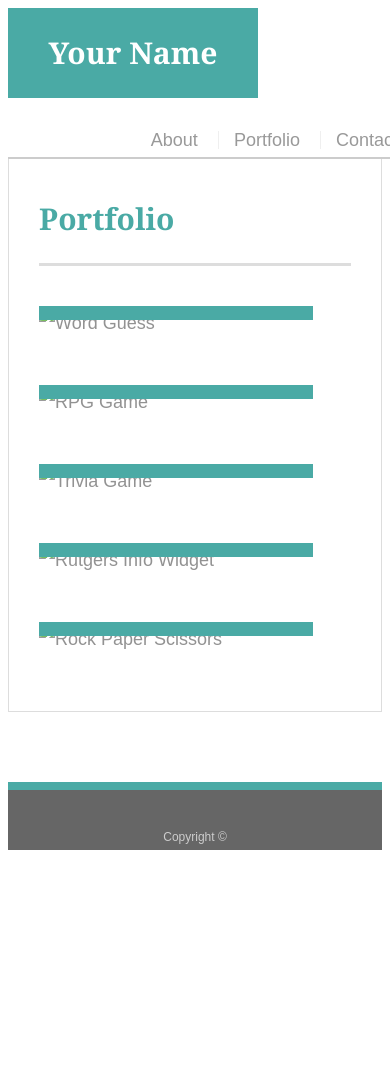
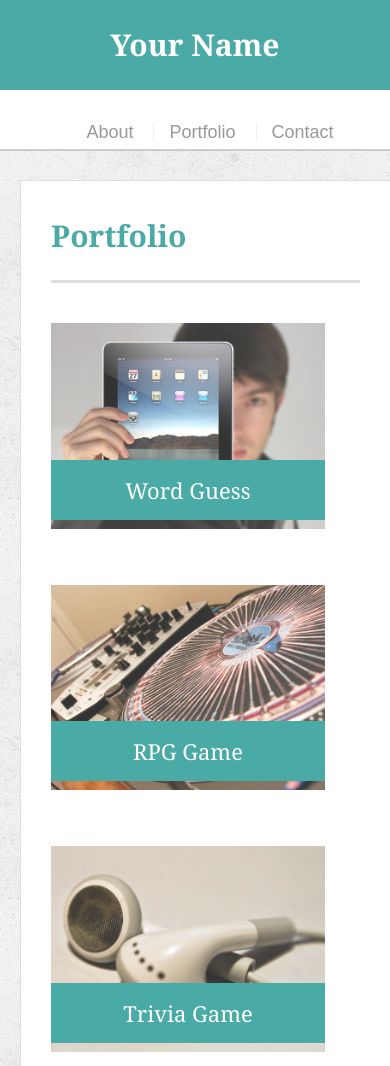
Before and after one commit to abrahammtp/Responsive-Portfolio, a plain HTML site: page portfolio.html in a window 390 px wide. Shown: the top 1066 px of the page. Before the commit the page ends 858 px from the top, so only its background shows below. Drawn offline with Linux system fonts and the light colour scheme; files that its build step writes are made by us from their sources.

Commit message:
Finished working on the responsive version of the portfolio, need to add the comments

```diff
--- a/portfolio.html
+++ b/portfolio.html
@@ -5,7 +5,8 @@
   <meta charset="UTF-8">
   <meta name="viewport" content="width=device-width, initial-scale=1.0">
   <title>Portfolio | Your Name</title>
-  <link rel="stylesheet" type="text/css" href="assets/css/style.css">
+  <link rel="stylesheet" type="text/css" href="reset.css">
+  <link rel="stylesheet" type="text/css" href="style.css">
 </head>
 
 <body>
--- /dev/null
+++ b/reset.css
@@ -0,0 +1,48 @@
+/* http://meyerweb.com/eric/tools/css/reset/
+   v2.0 | 20110126
+   License: none (public domain)
+*/
+
+html, body, div, span, applet, object, iframe,
+h1, h2, h3, h4, h5, h6, p, blockquote, pre,
+a, abbr, acronym, address, big, cite, code,
+del, dfn, em, img, ins, kbd, q, s, samp,
+small, strike, strong, sub, sup, tt, var,
+b, u, i, center,
+dl, dt, dd, ol, ul, li,
+fieldset, form, label, legend,
+table, caption, tbody, tfoot, thead, tr, th, td,
+article, aside, canvas, details, embed,
+figure, figcaption, footer, header, hgroup,
+menu, nav, output, ruby, section, summary,
+time, mark, audio, video {
+	margin: 0;
+	padding: 0;
+	border: 0;
+	font-size: 100%;
+	font: inherit;
+	vertical-align: baseline;
+}
+/* HTML5 display-role reset for older browsers */
+article, aside, details, figcaption, figure,
+footer, header, hgroup, menu, nav, section {
+	display: block;
+}
+body {
+	line-height: 1;
+}
+ol, ul {
+	list-style: none;
+}
+blockquote, q {
+	quotes: none;
+}
+blockquote:before, blockquote:after,
+q:before, q:after {
+	content: '';
+	content: none;
+}
+table {
+	border-collapse: collapse;
+	border-spacing: 0;
+}
--- a/style.css
+++ b/style.css
@@ -3,7 +3,7 @@ body {
     font-size: 18px;
     line-height: 34px;
     color: #777777;
-    background: url("../images/concrete_seamless.png");
+    background: url(concrete_seamless.png);
   }
 
   * {
@@ -215,3 +215,75 @@ body {
     background: #4aaaa5;
     border: 0 none;
   }
+
+  @media screen and (max-width: 980px) {
+      #main-container {
+          width: 70%;
+          margin-left: 40px;
+          margin-right: 300px;
+
+      }
+
+      #masthead {
+          margin-left:  40px;
+          width: 100%;
+          padding-right: 100px;
+      }
+
+      .main-section {
+          padding-bottom: 100px;
+          margin-bottom: 400px;
+      }
+  }
+
+  @media screen and (max-width: 768px) {
+      #main-container {
+          width: 95%;
+          margin-left: 20px;
+          margin-right: 0px;
+      }
+
+      #masthead {
+          margin-left: 0px;
+          margin-right: 0px;
+          width: 100%;
+          padding-right: 0px;
+      }
+
+      .main-section {
+          padding-bottom: 20px;
+          margin-top: 50px;
+      }
+
+  }
+
+  @media screen and (max-width: 640px) {
+    #mainhead #logo {
+        position: static;
+        width: 100%;
+    }
+
+    #logo {
+        width: 100%;
+    }
+
+    #main-container {
+          width: 95%;
+          margin-left: 20px;
+          margin-right: 20px;
+      }
+
+
+    .main-section {
+          padding-bottom: 20px;
+      }
+
+    .auth-image {
+          width: 95%;
+      }
+
+    nav {
+          width: 100%;
+          text-align: center;
+      }
+  }
```
Also changed, not shown: contact.html (+2 -1 lines), index.html (+2 -1 lines), assets/images/cat.jpg (added), assets/images/technics-q-c-640-480-1.jpg (added), assets/images/technics-q-c-640-480-2.jpg (added), assets/images/technics-q-c-640-480-5.jpg (added), assets/images/technics-q-c-640-480-7.jpg (added), assets/images/technics-q-c-640-480-9.jpg (added), concrete_seamless.png (added).
